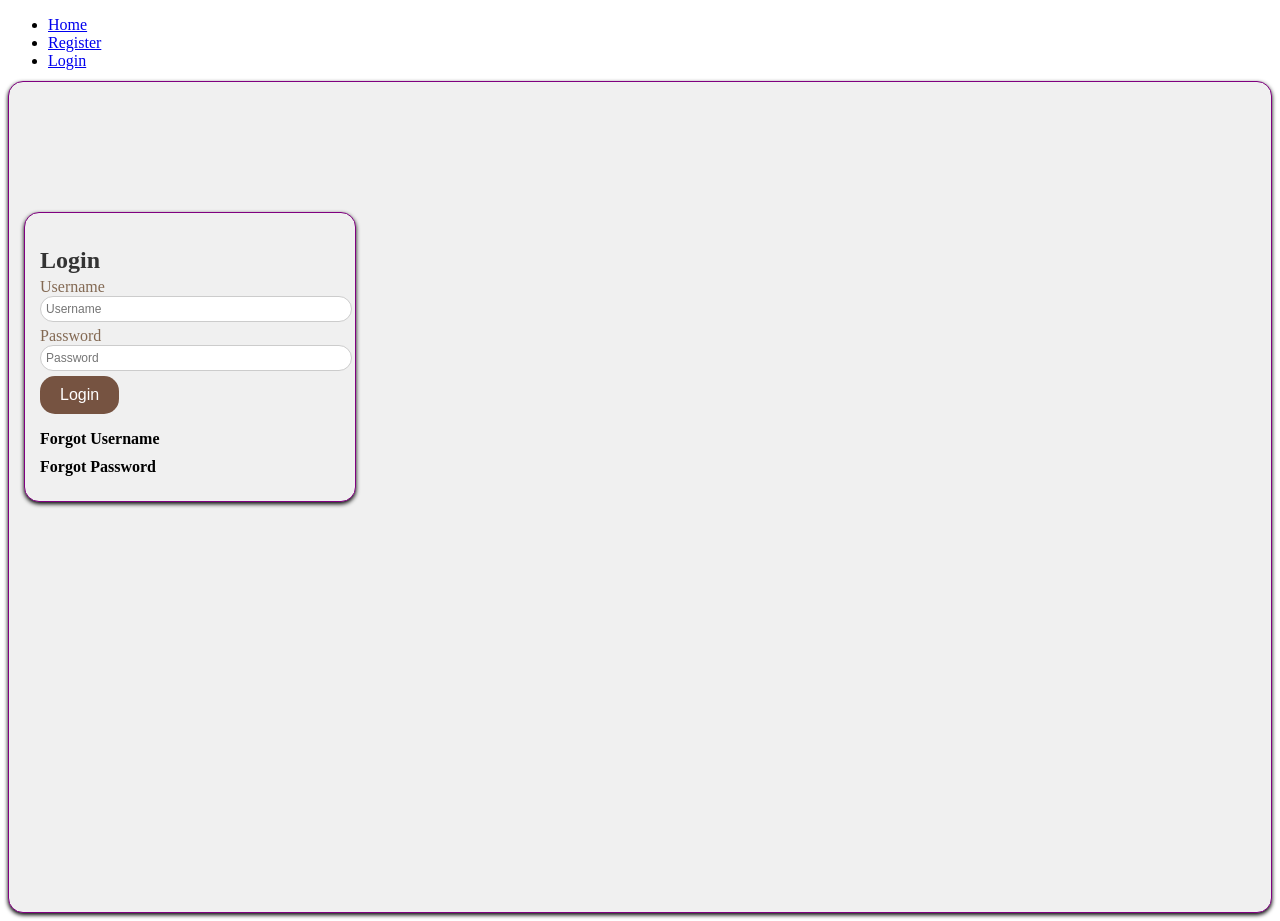
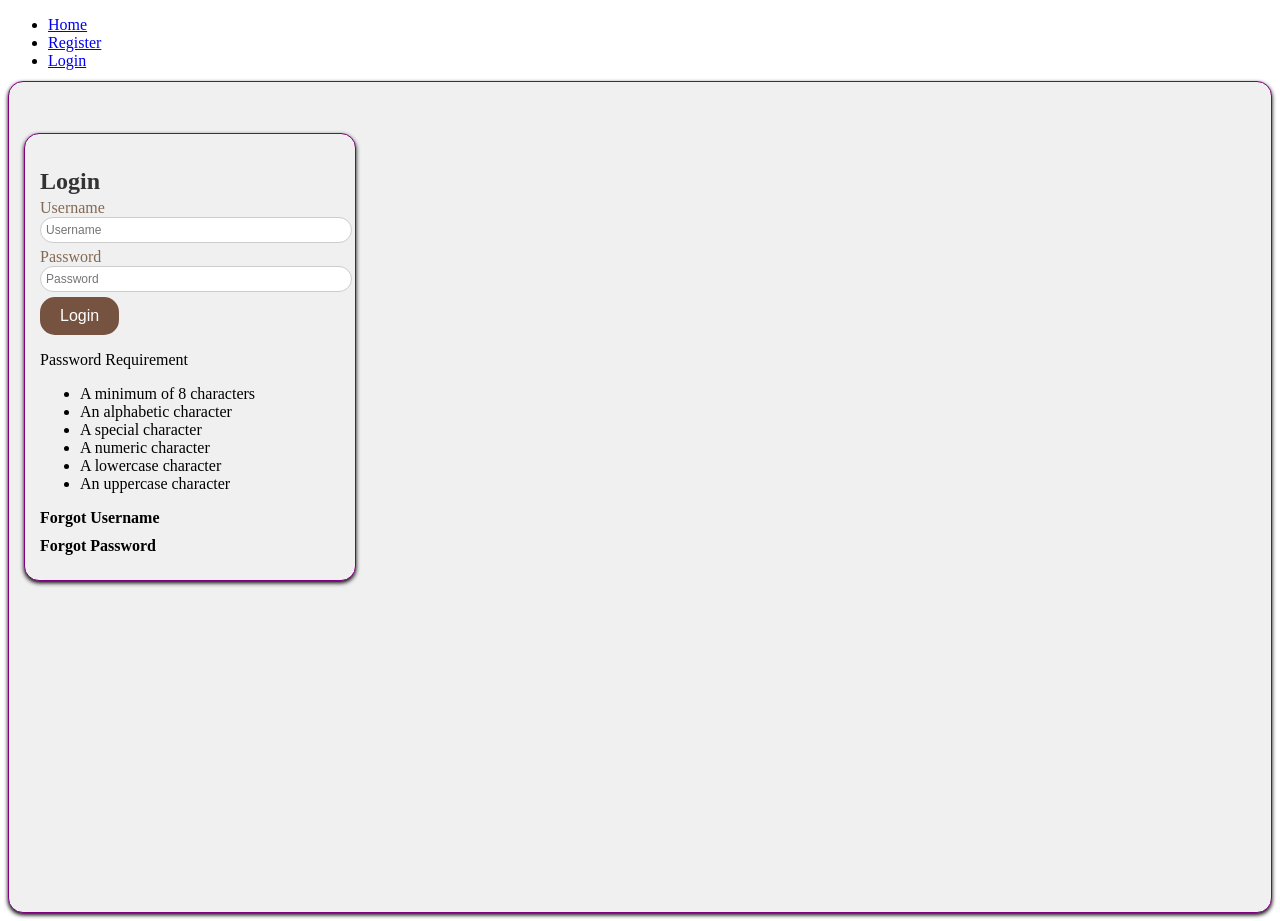
Before and after one commit to tacharya2/LoginFrontEnd, a React (Create React App) app: page /Login in a window 1280 px wide. Built offline with nearby package versions, Linux system fonts and the light colour scheme.

Commit message:
PageBeautify.2 : Password requirement added

```diff
--- a/src/Login.js
+++ b/src/Login.js
@@ -71,6 +71,17 @@ const handleLogin = (e) => {
                         <input required type="password" placeholder="Password" value={password} onChange={handlePasswordChange} disabled={resettingPassword}/>
                     </div>
                     <button type="submit" className="submit-button"> Login</button>
+                       <div>
+                        <p>Password Requirement</p>
+                        <ul>
+                           <li>A minimum of 8 characters</li>
+                          <li>An alphabetic character</li>
+                          <li>A special character</li>
+                          <li>A numeric character</li>
+                          <li>A lowercase character</li>
+                          <li>An uppercase character</li>
+                        </ul>
+                        </div>
                     <p className="error-message">{errorMessage}</p>
                     <div className="forgot-links">
                         <p className="forgot-link" onClick={handleForgotUsername}> <u>Forgot Username</u></p>
--- a/src/Register.js
+++ b/src/Register.js
@@ -187,6 +187,17 @@ function Register(){
                 <label>Password</label>
                 <input required type="password" placeholder="8-12 alphanumeric(1 uppercase) & a special characters" value={password} onChange={handlePasswordChange}/>
               </div>
+                <div>
+                <p>Password Requirement</p>
+                <ul>
+                  <li>A minimum of 8 characters</li>
+                  <li>An alphabetic character</li>
+                  <li>A special character</li>
+                  <li>A numeric character</li>
+                  <li>A lowercase character</li>
+                  <li>An uppercase character</li>
+                </ul>
+                </div>
               <div className="form-element">
                 <label>
                 <input required type="checkbox"  checked = {isTermsChecked} onChange={handleCheckboxChange} />
@@ -198,6 +209,7 @@ function Register(){
               <p className="message">{message}</p>
               <p className="log-in">Please <Link to="/Login">Login</Link> to access you account</p>
           </form>
+
           </div>
       </div>
   );
```
